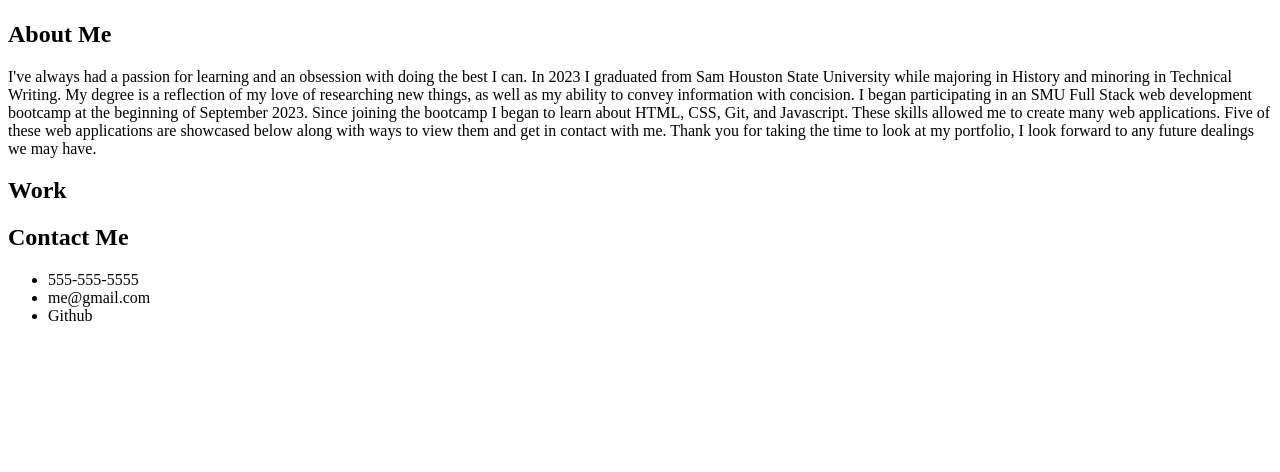
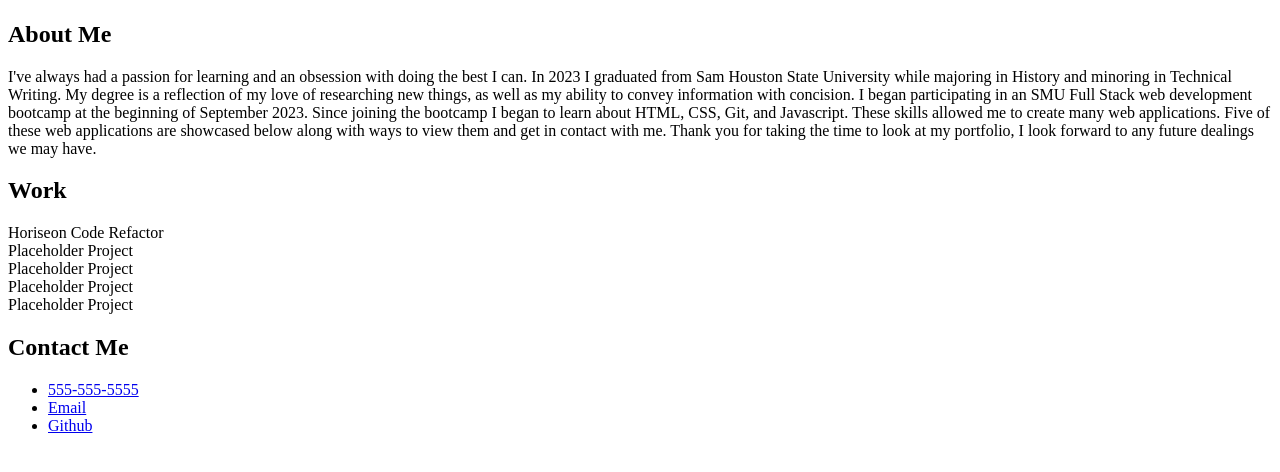
Before and after one commit to conorreed/portfolio-project, a plain HTML site: page index.html in a window 1280 px wide. Shown: the part 238-710 px from the top of the page. Drawn offline with Linux system fonts and the light colour scheme.

Commit message:
added more to HTML sections

```diff
--- a/index.html
+++ b/index.html
@@ -41,23 +41,43 @@
         </p>
     </section>
 
-    <section class = work>
+    <main class = work>
         <h2>Work</h2>
-
-    </section>
+        <!-- TODO: add images for the sections and add link to the github pages/repo -->
+        <section class="main-work">
+            <header>Horiseon Code Refactor</header>
+            <!-- <img src="" alt="" /> -->
+          </section>
+          <section class="small-work">
+            <header>Placeholder Project</header>
+            <!-- <img src="" alt="" /> -->
+          </section>
+          <section class="small-work">
+            <header>Placeholder Project</header>
+            <!-- <img src="" alt="" /> -->
+          </section>
+          <section class="small-work">
+            <header>Placeholder Project</header>
+            <!-- <img src="" alt="" /> -->
+          </section>
+          <section class="small-work">
+            <header>Placeholder Project</header>
+            <!-- <img src="" alt="" /> -->
+          </section>
+    </main>
 
     <section class = contact-me>
         <h2>Contact Me</h2>
         <nav>
             <ul>
                 <li>
-                    555-555-5555
+                    <a href="555-555-5555">555-555-5555</a>
                 </li>
                 <li>
-                    me@gmail.com
+                    <a href= "mailto:conorreed@gmail.com">Email</a>
                 </li>
                 <li>
-                    Github
+                    <a href="https://github.com/conorreed">Github</a>
                 </li>
             </ul>
         </nav>
```
